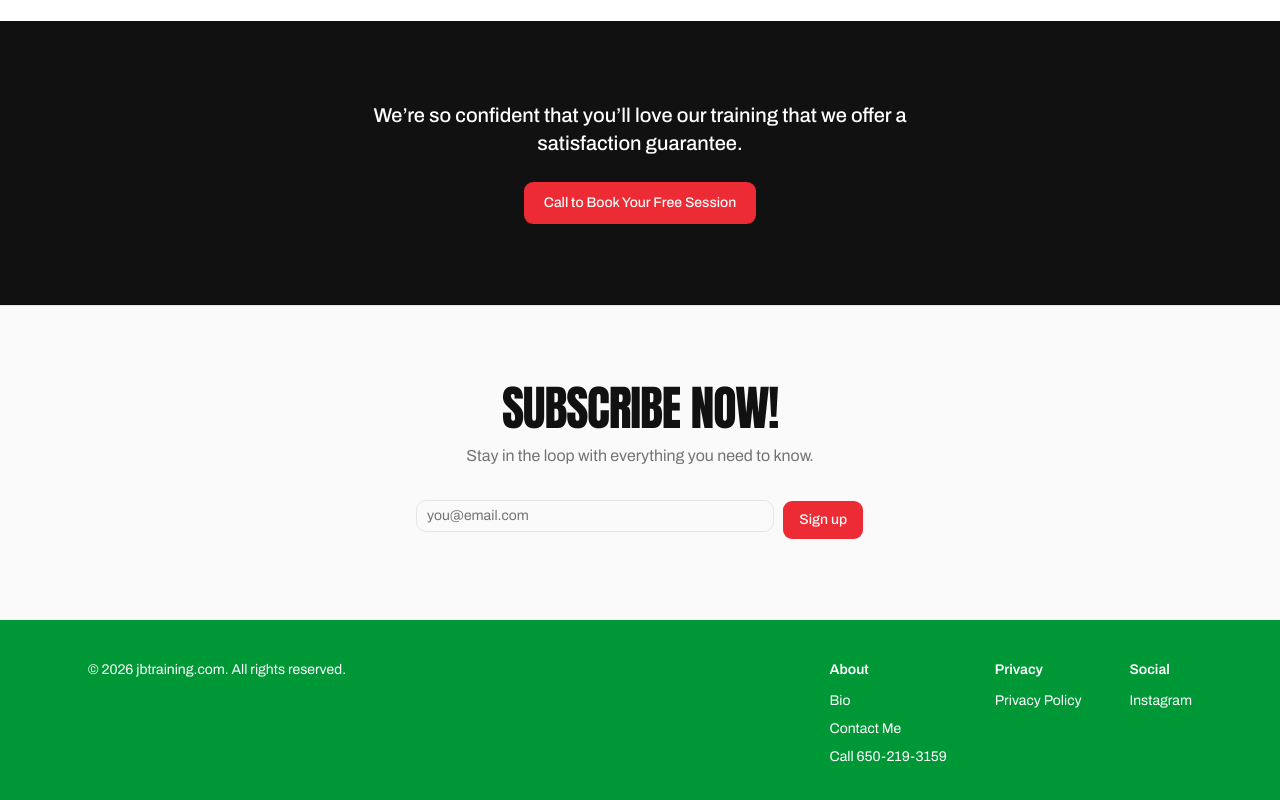
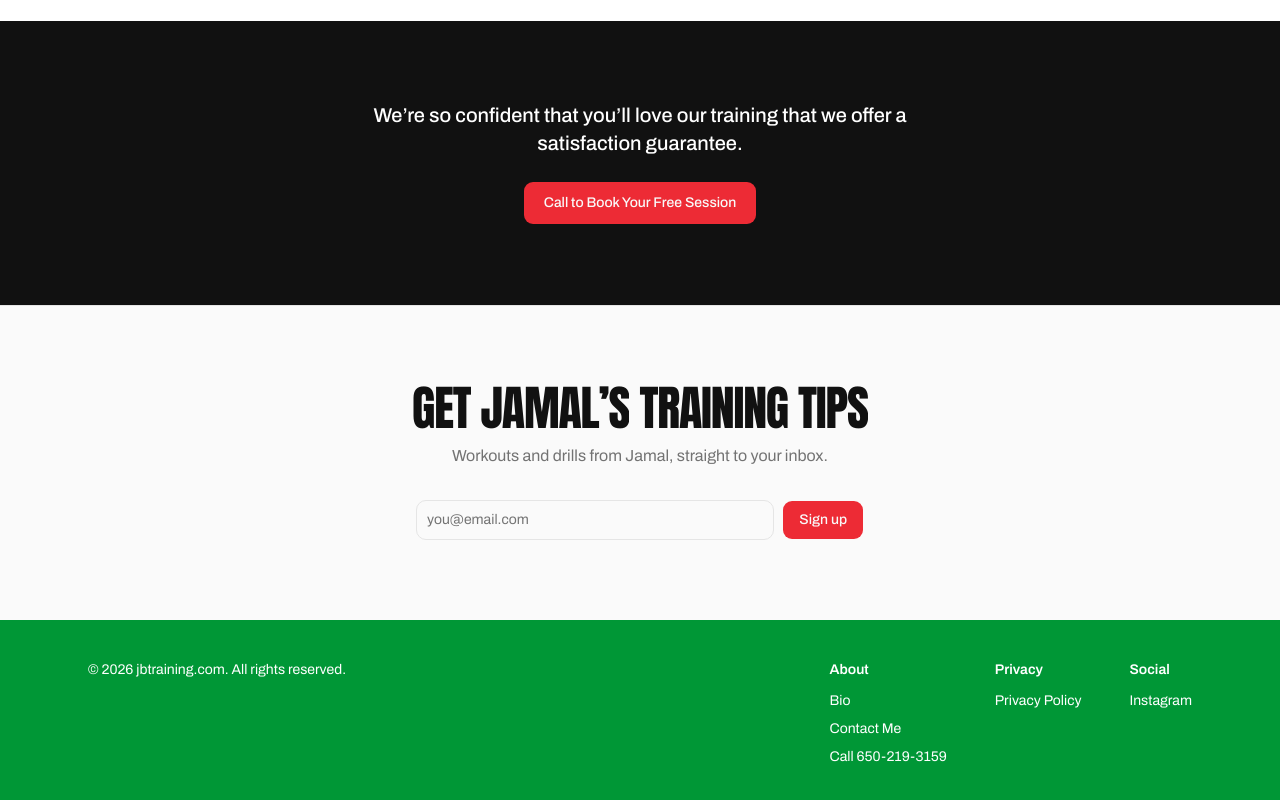
Before and after one commit to arihantchoudhary/jbtraining, a Next.js app in the folder apps/web/: page / in a window 1280 px wide. Shown: the part 6095-6895 px from the top of the page. Built offline with nearby package versions, Linux system fonts and the light colour scheme; no server answers.

Commit message:
style(design): FINDING-006 — specific newsletter copy, labeled email field
Co-Authored-By: Claude Opus 5.5 <noreply@anthropic.com>

```diff
--- a/apps/web/src/components/site/newsletter.tsx
+++ b/apps/web/src/components/site/newsletter.tsx
@@ -34,16 +34,16 @@ export function Newsletter() {
     <section className="border-t bg-zinc-50 dark:bg-zinc-950">
       <div className="mx-auto max-w-2xl px-6 py-20 text-center">
         <h2 data-split="scroll" className="font-display text-4xl leading-[0.95] tracking-tight uppercase sm:text-5xl">
-          Subscribe now!
+          Get Jamal&rsquo;s training tips
         </h2>
         <p className="mt-3 text-muted-foreground">
-          Stay in the loop with everything you need to know.
+          Workouts and drills from Jamal, straight to your inbox.
         </p>
         {status === "sent" ? (
           <p className="mt-8 text-muted-foreground">You&rsquo;re on the list!</p>
         ) : (
           <form onSubmit={onSubmit} className="mx-auto mt-8 flex max-w-md gap-2">
-            <Input name="email" type="email" placeholder="you@email.com" required />
+            <Input name="email" type="email" aria-label="Email address" autoComplete="email" placeholder="you@email.com" required className="h-10" />
             <Button type="submit" disabled={status === "sending"}>
               {status === "sending" ? "Signing up…" : "Sign up"}
             </Button>
```
